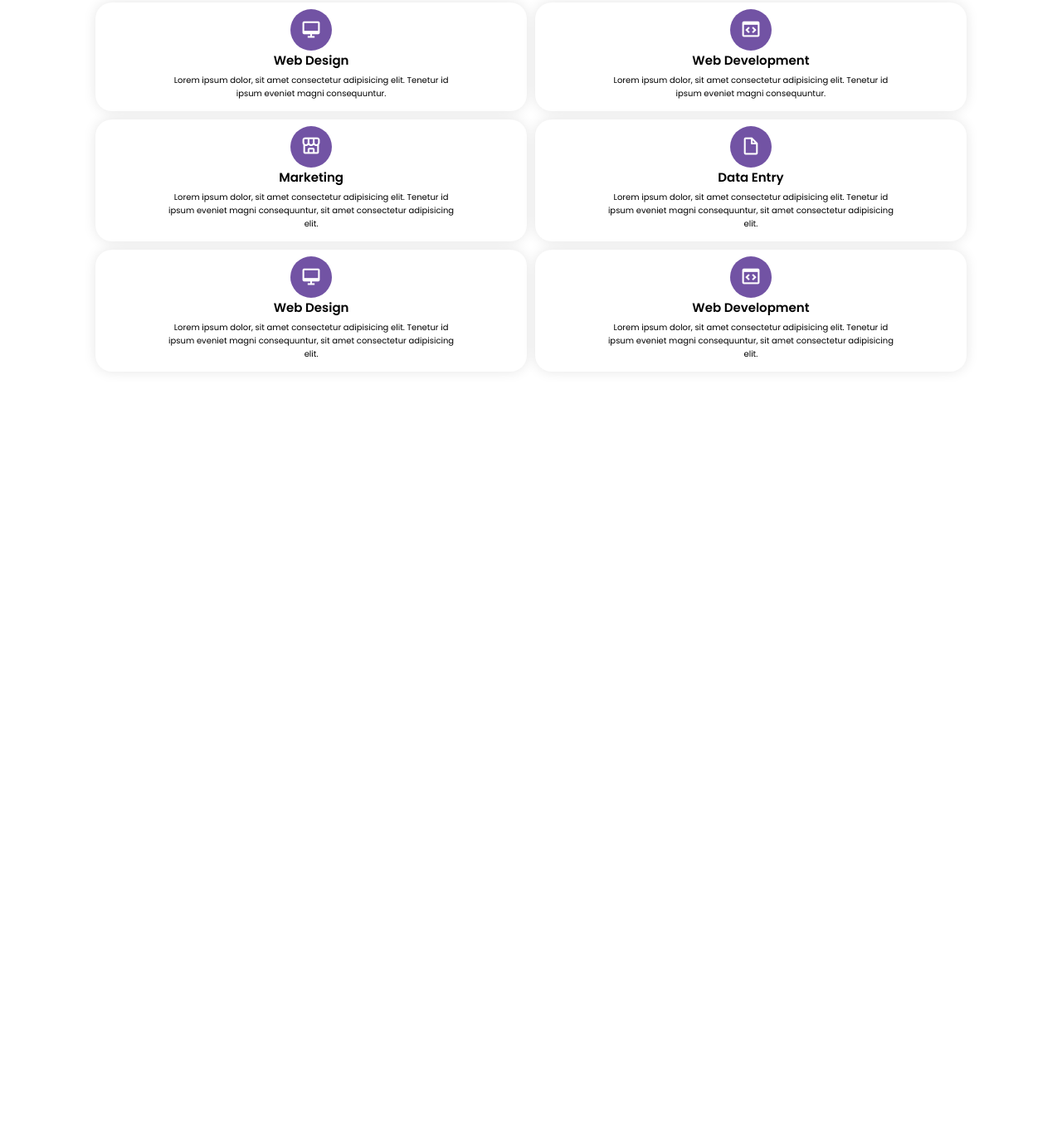
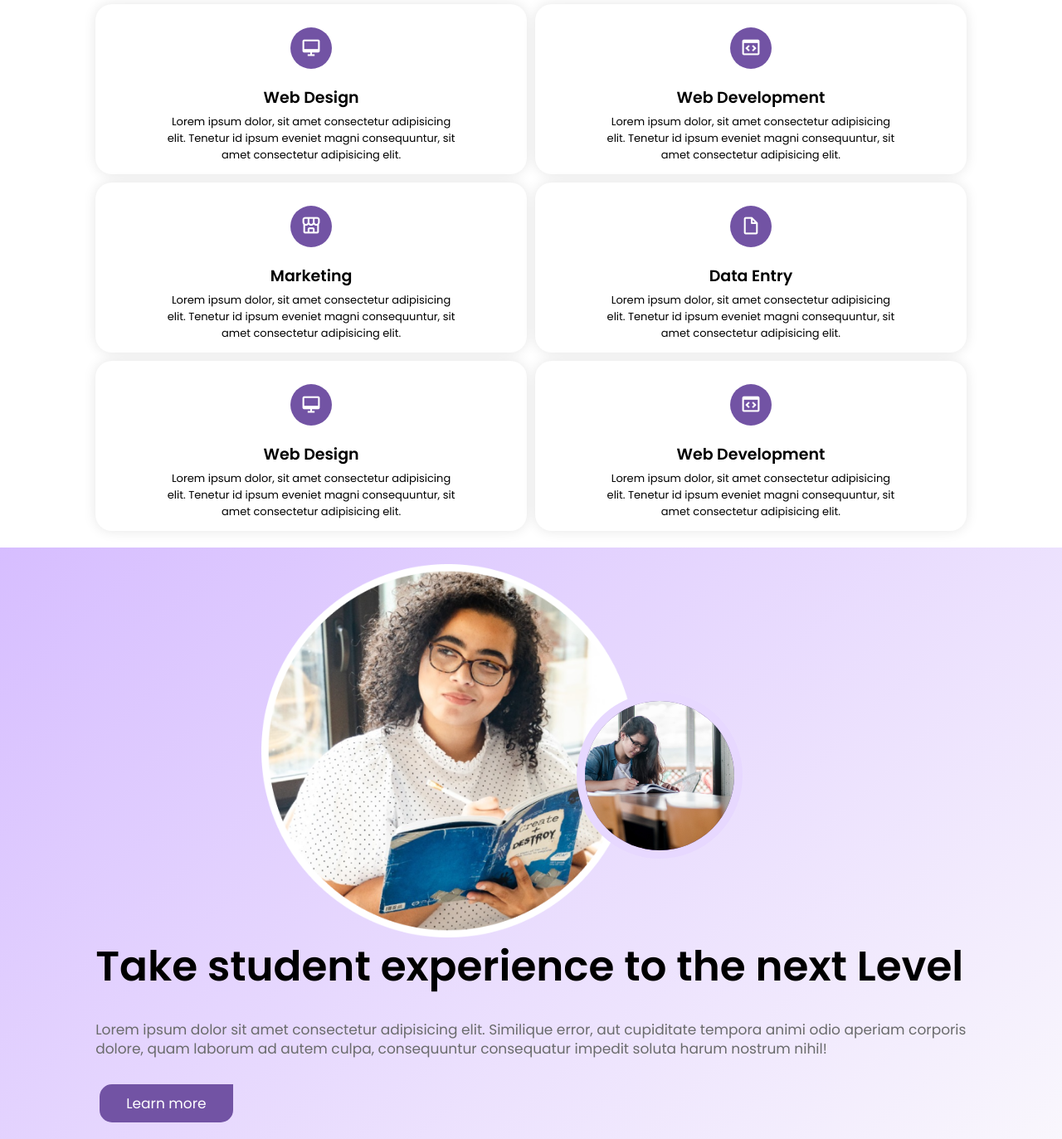
Before and after one commit to alonzojoe/Qlearn-UI-Design, a plain HTML site: page index.html in a window 1280 px wide. Shown: the part 1185-2558 px from the top of the page at 83% size. Before the commit the page ends 1653 px from the top, so only its background shows below. Drawn offline with nearby package versions, Linux system fonts and the light colour scheme.

Commit message:
Created layour for student section

```diff
--- a/assets/style.css
+++ b/assets/style.css
@@ -164,6 +164,7 @@ header .sign #bx-sign-up {
 
 .home .content .text {
     flex: 1 1 45rem;
+    border: 1px solid red;
 }
 
 .home .content .text h3 {
@@ -212,6 +213,7 @@ header .sign #bx-sign-up {
 
 .home .content .image {
     flex: 1 1 45rem;
+    border: 1px solid green;
     display: flex;
     justify-content: center;
     align-items: center;
@@ -227,6 +229,22 @@ header .sign #bx-sign-up {
     width: 55rem;
     /* border: .2rem solid rgba(0, 0, 0, 0.2); */
     border-radius: 50%;
+}
+
+.home .content .image img {
+    /* padding-top: 5rem; */
+    width: 100%;
+    height: auto;
+    max-width: 100%;
+    max-height: 100%;
+    /* border-radius: 50%; */
+    object-fit: cover;
+}
+
+.home .brand {
+    display: flex;
+    text-align: center;
+    justify-content: space-between;
 }
 
 .categories{
@@ -259,34 +277,78 @@ header .sign #bx-sign-up {
     border-radius: 50%;
     background-color: var(--purple);
     color: var(--white);
-    margin-bottom: 2rem 0;
+    margin: 2rem 0;
     font-weight: 500;
+
 }
 
 .categories .card-container .card h3{
-    font-size: 1.5rem;
+    font-size: 1.9rem;
     font-weight: 600;
 }
 
 .categories .card-container .card p{
     margin: .5rem 5rem;
+    font-size: 1.3rem;
 }
 
-.home .content .image img {
-    /* padding-top: 5rem; */
-    width: 100%;
-    height: auto;
-    max-width: 100%;
-    max-height: 100%;
-    /* border-radius: 50%; */
-    object-fit: cover;
+
+.student{
+    background: linear-gradient(137deg, rgba(139, 67, 255, 0.35) 0%, rgba(221, 208, 242, 0.18) 99.97%, rgba(116, 39, 241, 0.00) 99.98%, rgba(109, 70, 172, 0.10) 100%);
 }
 
-.home .brand {
+.student .student-content{
     display: flex;
-    text-align: center;
-    justify-content: space-between;
+    flex-wrap: wrap;
+    align-items: center;
 }
+
+.student .student-content .student-image{
+    flex: 1 1 45rem;
+    display: flex;
+    justify-content: center;
+    align-items: center;
+}
+
+.student .student-content .student-image .img-parent{
+    height: 45rem;
+    width: 45rem;
+}
+
+.student .student-content .student-image .img-child{
+    background: var(--purple);
+    border-radius: 50%;
+    position: relative;
+    border: 1rem solid #E7D8FF;
+    height: 20rem;
+    width: 20rem;
+    top: 3rem;
+    right: 7rem;
+    object-fit: cover;
+    z-index: 50;
+}
+
+
+
+.student .student-content .student-text{
+    flex: 1 1 45rem;
+}
+
+
+.student .student-content .student-text h3{
+    font-size: 5rem;
+    line-height: 1.4;
+    font-weight: 550;
+}
+
+.student .student-content .student-text p{
+    font-size: 1.7rem;
+    color: var(--text-light);
+    line-height: 1.4;
+    padding: 3rem 0;
+}
+
+
 
 
 @media (max-width: 991px) {
@@ -351,6 +413,13 @@ header .sign #bx-sign-up {
     .home .brand {
         flex-direction: column;
     }
+
+    .categories .card-container{
+        margin-top: 5rem;
+        display: grid;
+        gap: 1rem;
+        grid-template-columns: repeat(auto-fit, minmax(45rem, 1fr));
+    }
 }
 
 @media (max-width: 450px) {
--- a/index.html
+++ b/index.html
@@ -83,7 +83,7 @@
                     <i class='bx bx-desktop'></i>
                 </div>
                 <h3>Web Design</h3>
-                <p>Lorem ipsum dolor, sit amet consectetur adipisicing elit. Tenetur id ipsum eveniet magni consequuntur.</p>
+                <p>Lorem ipsum dolor, sit amet consectetur adipisicing elit. Tenetur id ipsum eveniet magni consequuntur, sit amet consectetur adipisicing elit.</p>
             </div>
 
             <div class="card">
@@ -91,7 +91,7 @@
                     <i class='bx bx-code-block'></i>
                 </div>
                 <h3>Web Development</h3>
-                <p>Lorem ipsum dolor, sit amet consectetur adipisicing elit. Tenetur id ipsum eveniet magni consequuntur.</p>
+                <p>Lorem ipsum dolor, sit amet consectetur adipisicing elit. Tenetur id ipsum eveniet magni consequuntur, sit amet consectetur adipisicing elit.</p>
             </div>
 
             <div class="card">
@@ -131,6 +131,20 @@
 
     </section>
 
+    <section class="student">
+        <div class="student-content">
+            <div class="student-image">
+                <img src="./assets/images/stud.png" class="img-parent">
+                <img src="./assets/images/pic2.jpg" class="img-child">
+            </div>
+            <div class="student-text">
+                <h3>Take student experience to the next Level</h3>
+                <p>Lorem ipsum dolor sit amet consectetur adipisicing elit. Similique error, aut cupiditate tempora animi odio aperiam corporis dolore, quam laborum ad autem culpa, consequuntur consequatur impedit soluta harum nostrum nihil!</p>
+                <a href="#" class="btn-dark">Learn more</a>
+            </div>
+        </div>
+    </section>
+
     <script src="./assets/main.js"></script>
   </body>
 </html>
```
Also changed, not shown: assets/images/stud.png (renamed from assets/images/Ellipse 2671.png).
